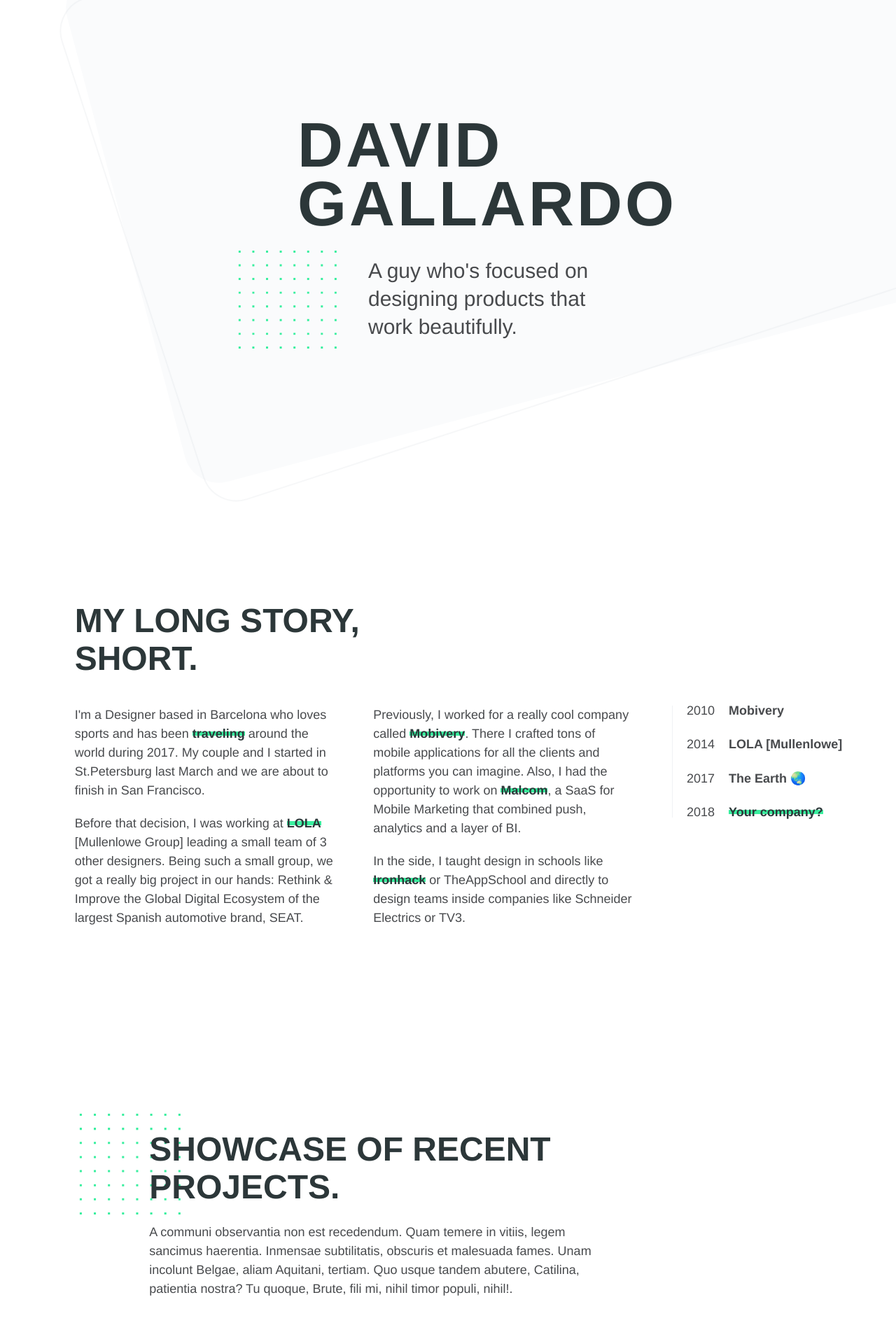
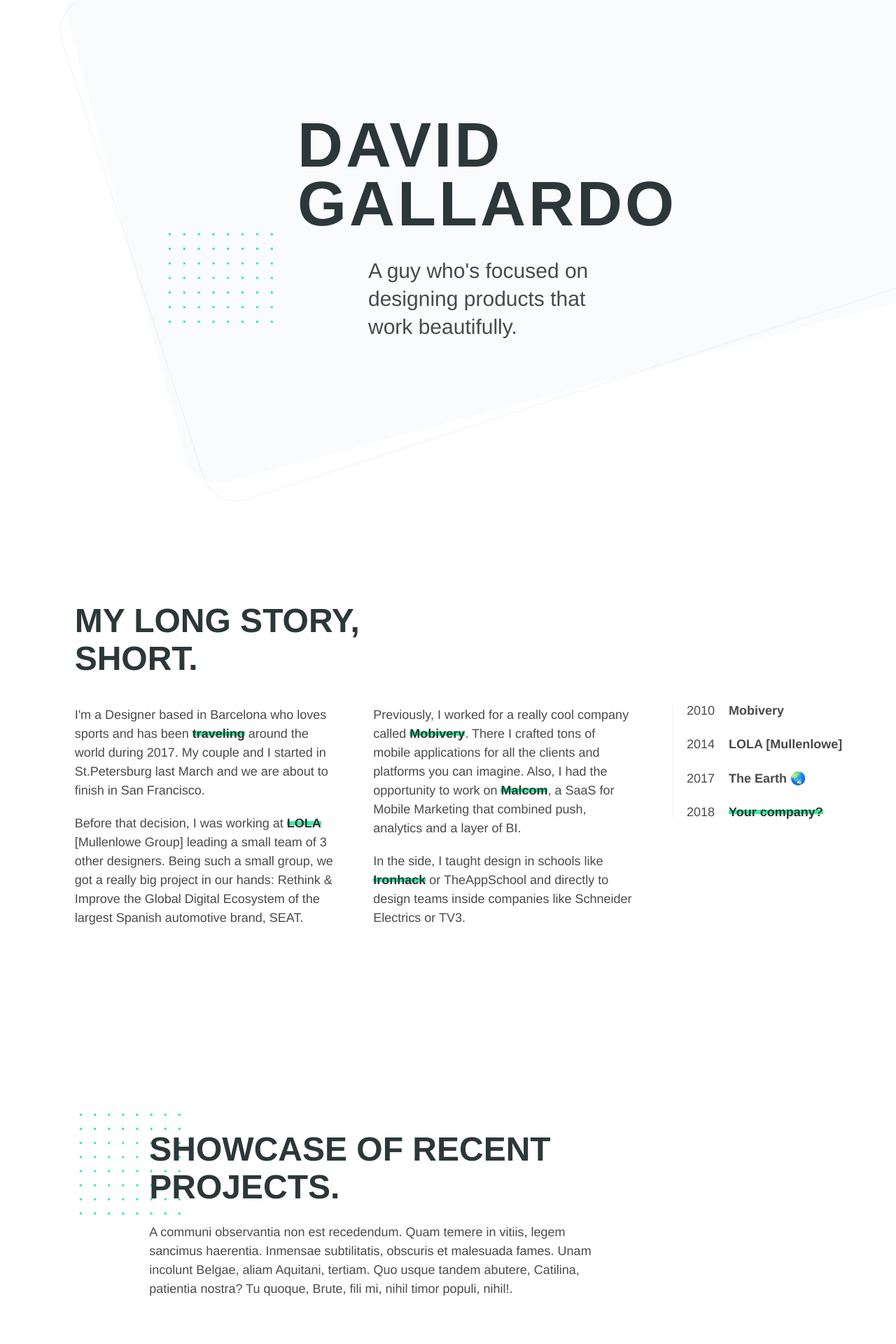
Before and after one commit to DavidGallardo/davidgallardo.github.io, a Jekyll site: the page built from _pages/home/index.html, in a window 1280 px wide. Shown: the top 1920 px of the page at 70% size. Built offline with Jekyll 4.4.1, drawn with Linux system fonts in a browser that asks for light colours; nearby versions of some CDN libraries.

Commit message:
Light Header done allright for all viewports.

```diff
--- a/_scss/helpers/_typography.scss
+++ b/_scss/helpers/_typography.scss
@@ -6,9 +6,10 @@
 h1 {
   @include catamaran(900, 2.3rem);
   color: $grey-7;
-  line-height: .7;
+  line-height: 1;
   @include media($m) {
     @include catamaran(900, 3.6rem);
+    line-height: .7;
   }
   @include media($l) {
     @include catamaran(900, 4.5rem);
--- a/_scss/layouts/header-home.scss
+++ b/_scss/layouts/header-home.scss
@@ -19,7 +19,6 @@
   background: #fff;
   margin: 0 auto;
   z-index: 1;
-  padding: 5rem 0 7rem 0;
   overflow: hidden;
 
   @include media($m) {
@@ -30,15 +29,18 @@
 }
 .box-wrap{
   width: 100%;
-  min-height: 5rem;
+  height: 360px;
   margin: 0 auto;
   display: block;
   position: relative;
+  padding: 0 1rem;
+  padding-top: 4rem;
   @include border-box;
   overflow: hidden;
 
   @include media($m) {
-    height: 600px;
+    height: 700px;
+    padding: 0;
   }
   @include media($l) {
     height: 750px;
@@ -46,77 +48,122 @@
 }
 
 .header-title{
-  position: relative;
+  position: absolute;
+  width: 280px;
+  height: 200px;
+  left: 50%;
+  transform: translateX(-50%);
 
   @include media($m) {
-    width: 600px;
-    height: 340px;
+    width: 490px;
+    height: 320px;
     position: absolute;
-    display: block;
     left: 50%;
     top: 50%;
-    transform: translate(-50%, -60%);
+    transform: translate(-50%, -50%);
   }
   @include media($l) {
     width: 600px;
     height: 340px;
+    transform: translate(-50%, -60%);
   }
 
   .grey-box{
     content: '';
-    width: 1180px;
-    height: 750px;
+    width: 550px;
+    height: 450px;
     display: block;
     position: absolute;
-    background:$placeholders;
+    background: $placeholders;
     border-radius: 50px;
     transform: rotate(-15deg);
-    left: -180px;
-    top: -360px;
+    left: -30px;
+    top: -240px;
+
+    @include media($m) {
+      width: 1180px;
+      height: 750px;
+      left: -180px;
+      top: -400px;
+    }
+
+    @include media($l) {
+      left: -180px;
+      top: -360px;
+    }
 
     &.border{
       background: transparent;
       border: 2px solid $grey-3;
+      opacity: .1;
     }
+
+
   }
 
   > h1{
     display: block;
-    margin-left: 85px;
-    margin-bottom: 1.5rem;
+    margin-bottom: .5rem;
     text-transform: uppercase;
     letter-spacing: 4px;
+
+    @include media($m) {
+      margin-left: 60px;
+      margin-bottom: 1.5rem;
+    }
+    @include media($l) {
+      margin-left: 85px;
+    }
   }
 
   > .green-pattern{
-    width: 150px;
-    height: 145px;
+    width: 85px;
+    height: 85px;
     position: relative;
     background:transparent url('../images/ui/green-ptr.svg') left top no-repeat;
+    background-size: 100%;
     float: left;
-    top: 0;
-    left: 0;
     z-index: 1;
+    margin-left: -63px;
+
+    @include media($m) {
+      width: 145px;
+      height: 145px;
+      margin-left: 0;
+    }
+
+    @include media($l) {
+      width: 150px;
+      height: 145px;
+    }
   }
 
   span{
     display: block;
     position: relative;
-    margin-bottom: .6rem;
+
+    @include media($m) {
+      margin-bottom: .6rem;
+    }
   }
 }
 
 .header-description{
+  float: left;
+  position: relative;
+  width: 235px;
+  margin-left: 1rem;
 
   @include media($m) {
+    width: 310px;
+    margin-left: 1.5rem;
+    padding-top: .5rem;
+  }
 
-  }
   @include media($l) {
     width: 380px;
-    position: relative;
     margin-left: 1.8rem;
     padding-top: .5rem;
-    float: left;
   }
 
   p{
--- a/js/min/concat.js
+++ b/js/min/concat.js
@@ -202,7 +202,7 @@
 
 	var watchers = $('.faded').map(function(i, element) {
 
-		var watcher = scrollMonitor.create( element, -150);
+		var watcher = scrollMonitor.create( element, -200);
 		watcher.enterViewport(function() {
 				$(element).addClass('fadeInUp')
 		});
```
Also changed, not shown: _includes/critical.css, css/main.css, js/min/main.min.js.
